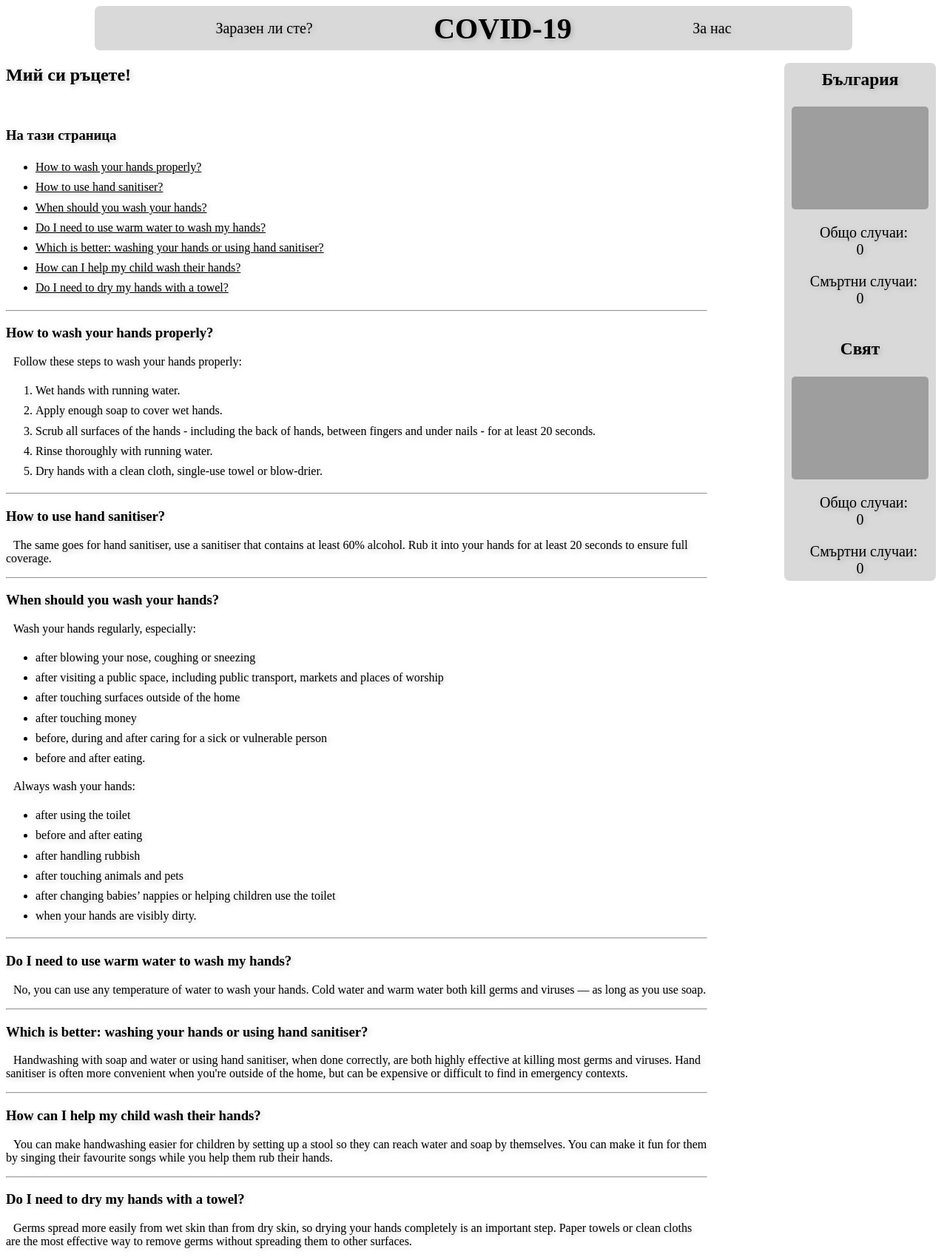
After one commit to KokosTech/COVID-19, a PHP site: page /howToWashOurHands.html in a window 1280 px wide. The commit adds this page. Shown: the whole page at 74% size. Run offline with PHP 8.4, Linux system fonts and the light colour scheme; grey boxes are pictures that could not be loaded.

Commit message:
[NEW] Tips and article for that how to wash our hamds (not ready)
Трябва да се довършат още неща, най-вече да форматирам текста на статията!

```diff
--- /dev/null
+++ b/howToWashOurHands.html
@@ -0,0 +1,103 @@
+<!DOCTYPE html>
+<html lang="en">
+<head>
+    <meta charset="UTF-8">
+    <meta name="viewport" content="width=device-width, initial-scale=1.0">
+    <title>COVID-19 | Kaloyan Tech</title>
+    <link rel="stylesheet" href="syle.css">
+    <script src="main.js"></script>
+</head>
+<body>
+    <div>
+        <header id="con">
+            <div id="navy">
+                <a href="">Заразен ли сте?</a>
+                <h1 onclick="toggleTheme();">COVID-19</h1>
+                <a href="">За нас</a>
+            </div>
+        </header>
+        <div id="else">
+        <div id="sidebar">
+            <div>
+                <h3>България</h3>
+                <img class="flags" src="https://upload.wikimedia.org/wikipedia/commons/9/9a/Flag_of_Bulgaria.svg" alt="">
+                <p>Общо случаи:<br><span class="cases" id="bgcases">0</span></p>
+                <p>Смъртни случаи:<br><span class="deathroll" id="bgdeaths">0</span></p>
+            </div>
+            <div>
+                <h3>Свят</h3>
+                <img class="flags" src="https://upload.wikimedia.org/wikipedia/commons/thumb/e/ef/International_Flag_of_Planet_Earth.svg/1200px-International_Flag_of_Planet_Earth.svg.png" alt="">
+                <p>Общо случаи:<br><span class="cases" id="wwcases">0</span></p>
+                <p>Смъртни случаи:<br><span class="deathroll" id="wwdeaths">0</span></p>
+
+            </div>
+        </div>
+    </div>
+    <div id="content">
+        <h2>Мий си ръцете!</h2>
+        <img src="" alt="">
+        <div>
+            <h3>На тази страница</h3>
+            <ul>
+                <li><a href="#C1"> How to wash your hands properly?</a></li>
+                <li><a href="#C2">How to use hand sanitiser?</a></li>
+                <li><a href="#C3">When should you wash your hands?</a></li>
+                <li><a href="#C4">Do I need to use warm water to wash my hands?</a></li>
+                <li><a href="#C5">Which is better: washing your hands or using hand sanitiser?</a></li>
+                <li><a href="#C6">How can I help my child wash their hands?</a></li>
+                <li><a href="#C7">Do I need to dry my hands with a towel?</a></li>
+            </ul>
+            <hr>
+            <div>
+                <h3 id="C1">How to wash your hands properly?</h3>
+                <p>Follow these steps to wash your hands properly:</p>
+                <ol>
+                    <li>Wet hands with running water.</li>
+                    <li>Apply enough soap to cover wet hands. </li>
+                    <li>Scrub all surfaces of the hands - including the back of hands, between fingers and under nails - for at least 20 seconds.</li>
+                    <li>Rinse thoroughly with running water.</li>
+                    <li>Dry hands with a clean cloth, single-use towel or blow-drier.</li>
+                </ol>
+                <hr>
+                <h3 id="C2">How to use hand sanitiser?</h3>
+                <p>The same goes for hand sanitiser, use a sanitiser that contains at least 60% alcohol. Rub it into your hands for at least 20 seconds to ensure full coverage.</p>
+                <hr>
+                <h3 id="C3">When should you wash your hands?</h3>
+                <p>Wash your hands regularly, especially: </p>
+                <ul>
+                    <li>after blowing your nose, coughing or sneezing </li>
+                    <li>after visiting a public space, including public transport, markets and places of worship</li>
+                    <li>after touching surfaces outside of the home</li>
+                    <li>after touching money</li>
+                    <li>before, during and after caring for a sick or vulnerable person</li>
+                    <li>before and after eating. </li>
+                </ul>
+                <p>Always wash your hands: </p>
+                <ul>
+                    <li>after using the toilet </li>
+                    <li>before and after eating</li>
+                    <li>after handling rubbish </li>
+                    <li>after touching animals and pets </li>
+                    <li>after changing babies’ nappies or helping children use the toilet</li>
+                    <li>when your hands are visibly dirty.</li>
+                </ul>
+                <hr>
+                <h3 id="C4">Do I need to use warm water to wash my hands?</h3>
+                <p>No, you can use any temperature of water to wash your hands. Cold water and warm water both kill germs and viruses — as long as you use soap.</p>
+                <hr>
+                <h3 id="C5">Which is better: washing your hands or using hand sanitiser?</h3>
+                <p>Handwashing with soap and water or using hand sanitiser, when done correctly, are both highly effective at killing most germs and viruses. Hand sanitiser is often more convenient when you're outside of the home, but can be expensive or difficult to find in emergency contexts.</p>
+                <hr>
+                <h3 id="C6">How can I help my child wash their hands?</h3>
+                <p>You can make handwashing easier for children by setting up a stool so they can reach water and soap by themselves. You can make it fun for them by singing their favourite songs while you help them rub their hands.</p>
+                <hr>
+                <h3 id="C7">Do I need to dry my hands with a towel?</h3>
+                <p>Germs spread more easily from wet skin than from dry skin, so drying your hands completely is an important step. Paper towels or clean cloths are the most effective way to remove germs without spreading them to other surfaces.</p>
+            </div>
+        </div>
+
+
+
+    </div>
+</body>
+</html>
--- a/syle.css
+++ b/syle.css
@@ -93,3 +93,36 @@ h1{
     padding-right: 25%;
     word-wrap: break-word;
 }
+
+#tips{
+    border-style: solid;
+    border-width: 4px;
+    border-color: darkgrey;
+    border-radius: 7px;
+    padding: 10px;
+    text-align: justify;
+}
+
+#h3{
+    text-align: center;
+    text-transform: uppercase;
+}
+
+p {
+    text-indent: 10px;
+}
+
+ul{
+    line-height: 170%;
+}
+
+#hr{
+    width: 50%;
+    height: 1px;
+    color:darkgray;
+    background-color:darkgray
+}
+
+ol{
+    line-height: 170%;
+}
```
Also changed, not shown: index.html (+12 -4 lines).
